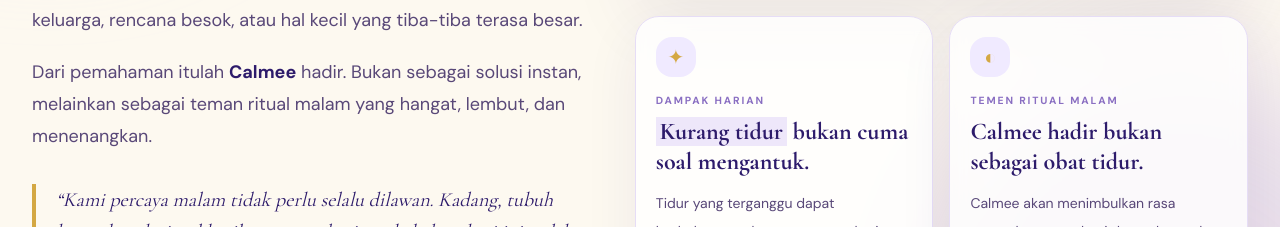
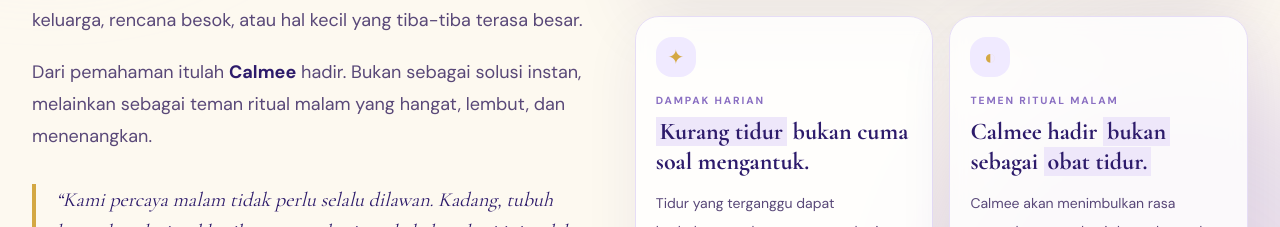
Before and after one commit to nvliteesm/Calmee, a React (Vite) app: page / in a window 1280 px wide. Shown: the part 1337-1564 px from the top of the page. Built offline with nearby package versions, Linux system fonts and the light colour scheme; the HTML template or start-up script is replaced by a standard one.

Commit message:
salah dikit

```diff
--- a/src/App.jsx
+++ b/src/App.jsx
@@ -568,7 +568,7 @@
                           <span className="inline bg-[#EEE7FA] px-1">Kurang tidur</span>{" "}
                           bukan cuma soal mengantuk.
                         </>
-                      ) : card.label === "Teman Ritual Malam" ? (
+                      ) : card.label === "Temen Ritual Malam" ? (
                         <>
                           Calmee hadir <span className="inline bg-[#EEE7FA] px-1">bukan</span>{" "}
                           sebagai <span className="inline bg-[#EEE7FA] px-1">obat tidur.</span>
```
